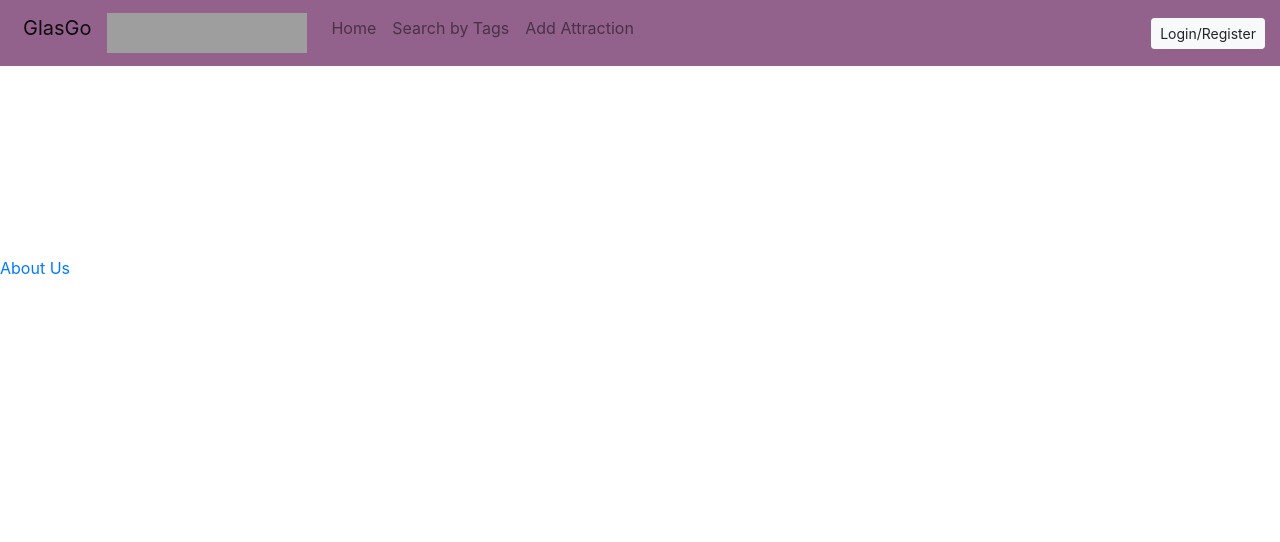
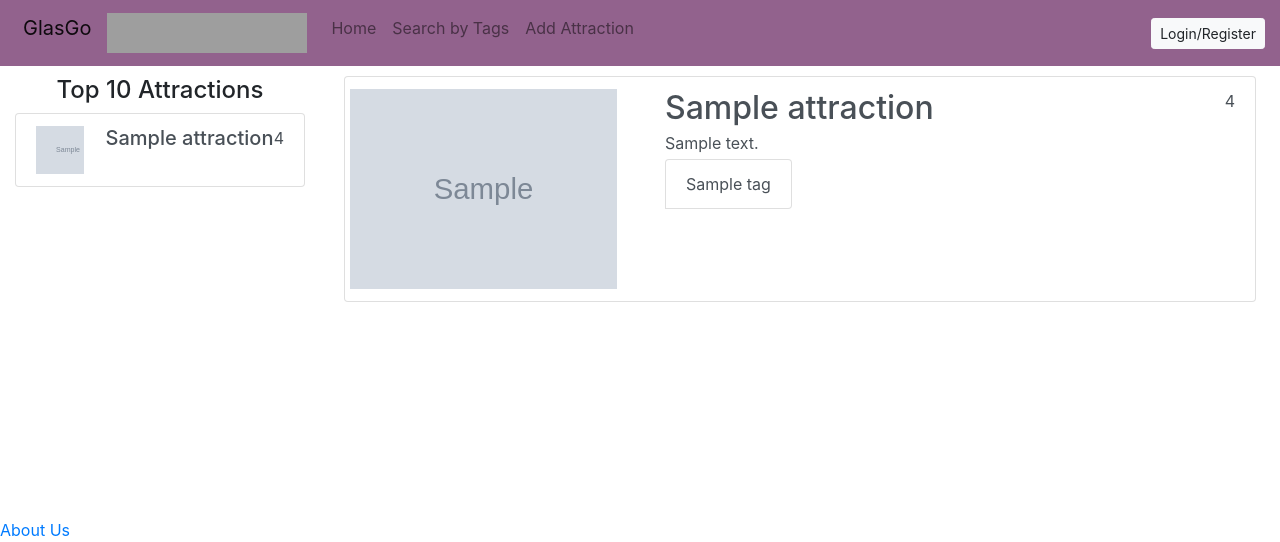
Before and after one commit to RuaridhSWilson/GlasGo, a Django app: page / in a window 1280 px wide. Shown: the top 542 px of the page. Run offline with Django 3.2, Linux system fonts and the light colour scheme; tables that the repository leaves empty hold one stand-in row (values such as "Sample post"); grey boxes marked "Sample" are stand-in pictures; some libraries are stand-ins or nearby versions; grey boxes are pictures that could not be loaded.

Commit message:
styling and layout for sidebar and categories listing
+ added navbar padding javascript
+ added stylesheet with thumbnail classes
* updated attractions listing
* updated sidebar in base template
* removed redundant tags in base template
+ added attractions listing to home page
* added a bottom margin to the search box
* updated top ten list

```diff
--- a/glasgo_project/static/js/glasgo-query.js
+++ b/glasgo_project/static/js/glasgo-query.js
@@ -1,3 +1,8 @@
 $(document).ready(function () {
 
+    function pad_navbar() {
+        $("body").css("padding-top", $("#top-navbar").height()+10);
+    }
+    $(window).resize(pad_navbar());
+    $(window).load(pad_navbar()); // TODO: Figure out why this is causing a TypeError
 });
--- /dev/null
+++ b/glasgo_project/static/stylesheets/glasgo.css
@@ -0,0 +1,32 @@
+.thumbnail-48 {
+    position: relative;
+    width: 48px;
+    height: 48px;
+    overflow: hidden;
+}
+.thumbnail-48 img {
+    position: absolute;
+    left: 0%;
+    top: 50%;
+    height: 100%;
+    width: auto;
+    -webkit-transform: translate(-0%,-50%);
+    -ms-transform: translate(-0%,-50%);
+    transform: translate(-0%,-50%);
+}
+
+.thumbnail-300-200 {
+    position: relative;
+    width: 300px;
+    height: 200px;
+    overflow: hidden;
+}
+.thumbnail-300-200 img {
+    position: absolute;
+    top: 50%;
+    height: 100%;
+    width: auto;
+    -webkit-transform: translate(0%,-50%);
+    -ms-transform: translate(0%,-50%);
+    transform: translate(0%,-50%);
+}
--- a/glasgo_project/templates/glasgo/attractions.html
+++ b/glasgo_project/templates/glasgo/attractions.html
@@ -1,15 +1,38 @@
 {% if attractions %}
     <div class="list-group">
         {% for attraction in attractions %}
-            <div class="list-group-item">
-                <h4 class="list-group-item-heading">
-                    <img src="{{ attraction.image.url }}" width="300" height="200" />
-                    <a href="{% url 'glasgo:attraction' attraction.slug %}">{{ attraction.title }}</a>
-                    <div style="float: right">
-                        <strong>{{ attraction.rating }}</strong>
+{#            <div class="list-group-item">#}
+                <a class="list-group-item list-group-item-action"
+                   href="{% url 'glasgo:attraction' attraction.slug %}">
+                    <div class="row">
+                        <div class="col4">
+                            <div class="thumbnail-300-200">
+                                <img src="{{ attraction.image.url }}"
+                                     alt="Image of {{ attraction.title }}"/>
+                            </div>
+                        </div>
+                        <div class="col">
+                            <div class="d-flex w-100 justify-content-between">
+                                <div>
+                                    <h2 class="mb-1">{{ attraction.title }}</h2>
+                                    <p class="mb-1">
+                                        {{ attraction.description }}
+                                    </p>
+                                    <ul class="list-group list-group-horizontal-sm">
+                                        {% for tag in attraction.tags.all %}
+                                            <!-- TODO: Make these links to search for that tag. -->
+                                            <li class="list-group-item">
+                                                {{ tag.name }}
+                                            </li>
+                                        {% endfor %}
+                                    </ul>
+                                </div>
+                                <span class="mb-1">{{ attraction.rating }}</span>
+                            </div>
+                        </div>
                     </div>
-                </h4>
-            </div>
+                </a>
+{#            </div>#}
         {% endfor %}
     </div>
 {% else %}
--- a/glasgo_project/templates/glasgo/base.html
+++ b/glasgo_project/templates/glasgo/base.html
@@ -10,16 +10,18 @@
     <!-- Title Block -->
     <title>GlasGo - {% block title_block %}Welcome{% endblock %}</title>
 
+    <link rel="stylesheet" href="{% static 'stylesheets/glasgo.css' %}" type="text/css">
+
     <!-- Bootstrap CSS -->
     <link rel="stylesheet" href="https://stackpath.bootstrapcdn.com/bootstrap/4.4.1/css/bootstrap.min.css" integrity="sha384-Vkoo8x4CGsO3+Hhxv8T/Q5PaXtkKtu6ug5TOeNV6gBiFeWPGFN9MuhOf23Q9Ifjh" crossorigin="anonymous">
 </head>
-<body>
 
-<div>
-    <!-- Navbar Block -->
-    {% block navbar_block %}
+<body style="padding-top: 60px">
+
 <header>
-            <nav class="navbar navbar-expand-sm navbar-light fixed-top p-0 " style="background-color: #92628D">
+    <nav id="top-navbar"
+         class="navbar navbar-expand-sm navbar-light fixed-top p-0"
+         style="background-color: #92628D">
         <div class="container-fluid">
             <ul class="nav navbar-nav p-2">
                 <a class="navbar-brand" href="{% url 'glasgo:home' %}">GlasGo</a>
@@ -60,21 +62,25 @@
         </div>
     </nav>
 </header>
-    {% endblock %}
-</div>
 
-<!-- Sidebar for displaying top ten attractions -->
-<!-- TODO: bootstrap this & get associated likes -->
-<div>
-    <!-- Sidebar Block -->
+<div class="container-fluid">
+    <div class="row">
+        <nav class="col-md-3 d-none d-md-block sidebar">
+            <div class="sidebar-sticky">
+                <h4 class="mb-2" style="text-align: center">
+                    Top 10 Attractions
+                </h4>
                 {% block top_ten_block %}
                     {% get_top_ten %}
                 {% endblock %}
             </div>
+        </nav>
 
-<div>
+        <main role="main" class="col-md-9 ml-sm-auto col-lg-9 px-4">
             <!-- Body Block -->
             {% block body_block %}{% endblock %}
+        </main>
+    </div>
 </div>
 
 <br><br><br><br><br><br><br><br><br>
--- a/glasgo_project/templates/glasgo/home.html
+++ b/glasgo_project/templates/glasgo/home.html
@@ -1,11 +1,14 @@
 {% extends "glasgo/base.html" %}
 {% load static %}
+{% load glasgo_template_tags %}
 
 {% block title_block %}
     Home
 {% endblock %}
 
 <!-- FOR each page - display 30 attractions sorted by date added (ascending order // newest first) -->
-
+{% block body_block %}
+    {% get_attractions %}
+{% endblock %}
 
 <!-- Code for page navigation below -->
--- a/glasgo_project/templates/glasgo/search.html
+++ b/glasgo_project/templates/glasgo/search.html
@@ -11,6 +11,7 @@
     <input type="search"
            id="search-input"
            class="form-control ds-input"
+           style="margin-bottom: 0.5rem"
            placeholder="Search..."
            data-url="{% url 'glasgo:search_attractions' %}" />
 
--- a/glasgo_project/templates/glasgo/top_ten.html
+++ b/glasgo_project/templates/glasgo/top_ten.html
@@ -1,11 +1,25 @@
-<ul>
+<div class="list-group flex-column">
     {% if top_ten %}
         {% for attraction in top_ten %}
-            <li>
-                <a href="{% url 'glasgo:attraction' attraction.slug %}"></a>
-            </li>
+            <a class="list-group-item list-group-item-action"
+               href="{% url 'glasgo:attraction' attraction.slug %}">
+                <div class="row">
+                    <div class="col-3">
+                        <div class="thumbnail-48">
+                            <img src="{{ attraction.image.url }}"
+                                 alt="Image of {{ attraction.title }}">
+                        </div>
+                    </div>
+                    <div class="col">
+                        <div class="d-flex w-100 justify-content-between">
+                            <h5 class="mb-1">{{ attraction.title }}</h5>
+                            <span>{{ attraction.rating }}</span>
+                        </div>
+                    </div>
+                </div>
+            </a>
         {% endfor %}
     {% else %}
-        <li>No attractions have been added yet!</li>
+        <li class="nav-item">No attractions have been added yet!</li>
     {% endif %}
-</ul>
+</div>
```
Lines whose indentation alone changed are shown as unchanged.
